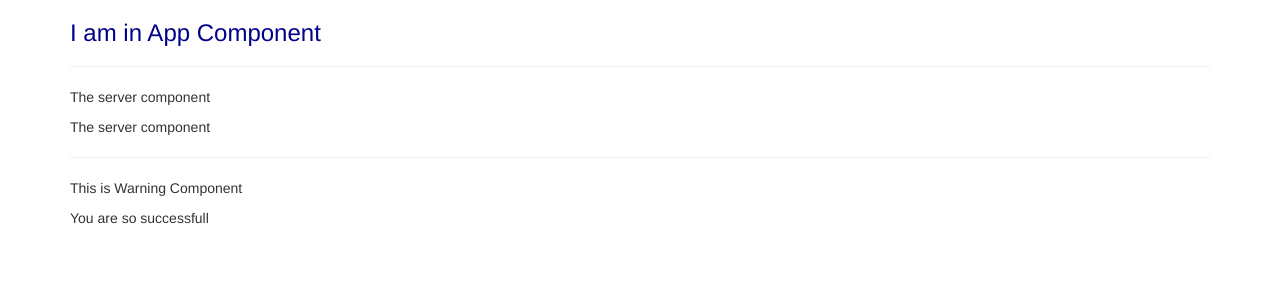
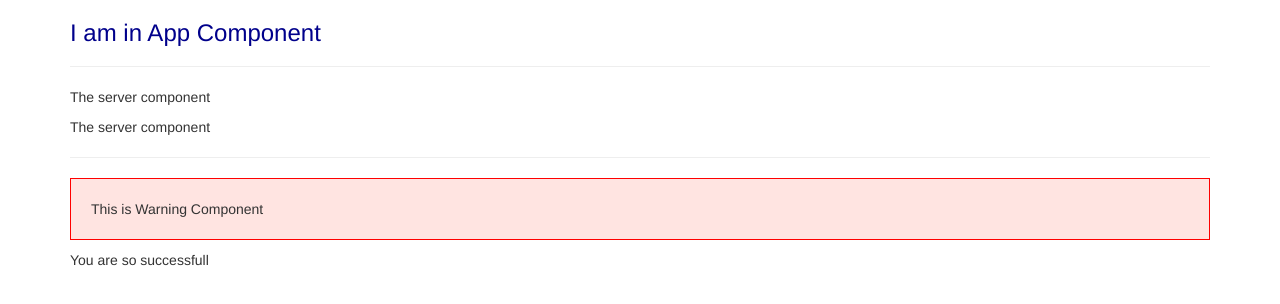
Before and after one commit to pranavbhardwaj91/my-first-app, an Angular app: page / in a window 1280 px wide. Shown: the top 304 px of the page. Built offline with nearby package versions, Linux system fonts and the light colour scheme.

Commit message:
adding css to warning

```diff
--- a/src/app/warningalert/warningalert.component.css
+++ b/src/app/warningalert/warningalert.component.css
@@ -0,0 +1,5 @@
+p{
+    padding: 20px;
+    background-color: mistyrose;
+    border: 1px solid red;
+}
```
